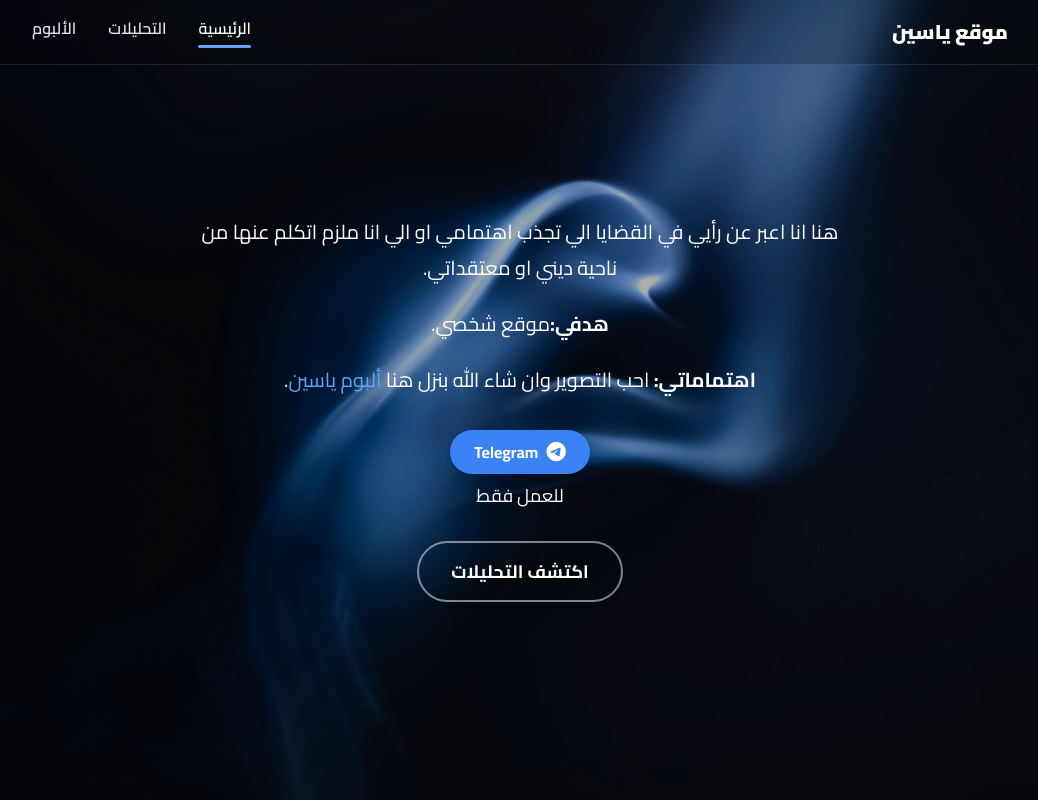
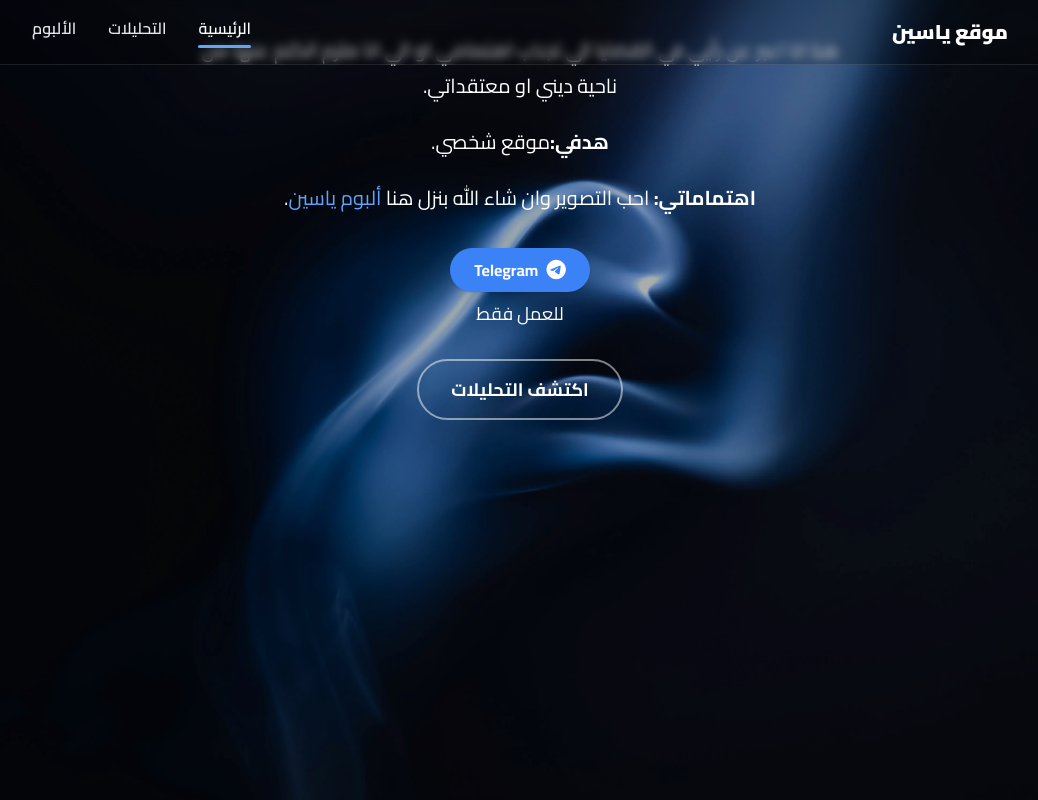
Before and after one commit to Byou01/gaza-website, a plain HTML site: page index.html in a window 1280 px wide. Shown: the whole page, without its empty margins (120-1158 px from the left). Drawn offline with nearby package versions, Linux system fonts and the light colour scheme.

Commit message:
Update index.html

```diff
--- a/index.html
+++ b/index.html
@@ -19,10 +19,6 @@
         .background-container {
             position: relative;
             min-height: 100vh;
-            display: flex;
-            flex-direction: column;
-            justify-content: center;
-            align-items: center;
         }
         .background-container::before {
             content: '';
@@ -121,7 +117,8 @@
             </div>
         </header>
 
-        <main class="container max-w-4xl mx-auto p-4 md:p-8 text-center">
+        <!-- ==== تم إضافة هامش علوي هنا ==== -->
+        <main class="container max-w-4xl mx-auto p-4 md:p-8 text-center pt-24">
             <div class="max-w-2xl mx-auto prose-custom">
                 <p>هنا انا اعبر عن رأيي في القضايا الي تجذب اهتمامي او الي انا ملزم اتكلم عنها من ناحية ديني او معتقداتي.</p>
                 <p><strong>هدفي:</strong>موقع شخصي.</p>
```
